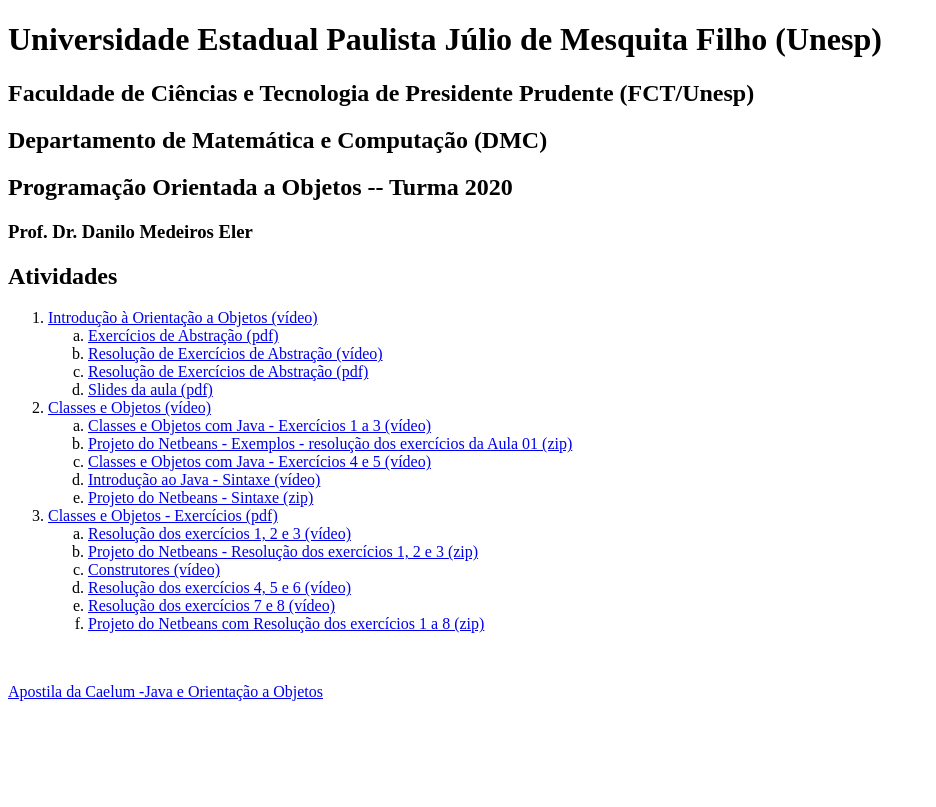
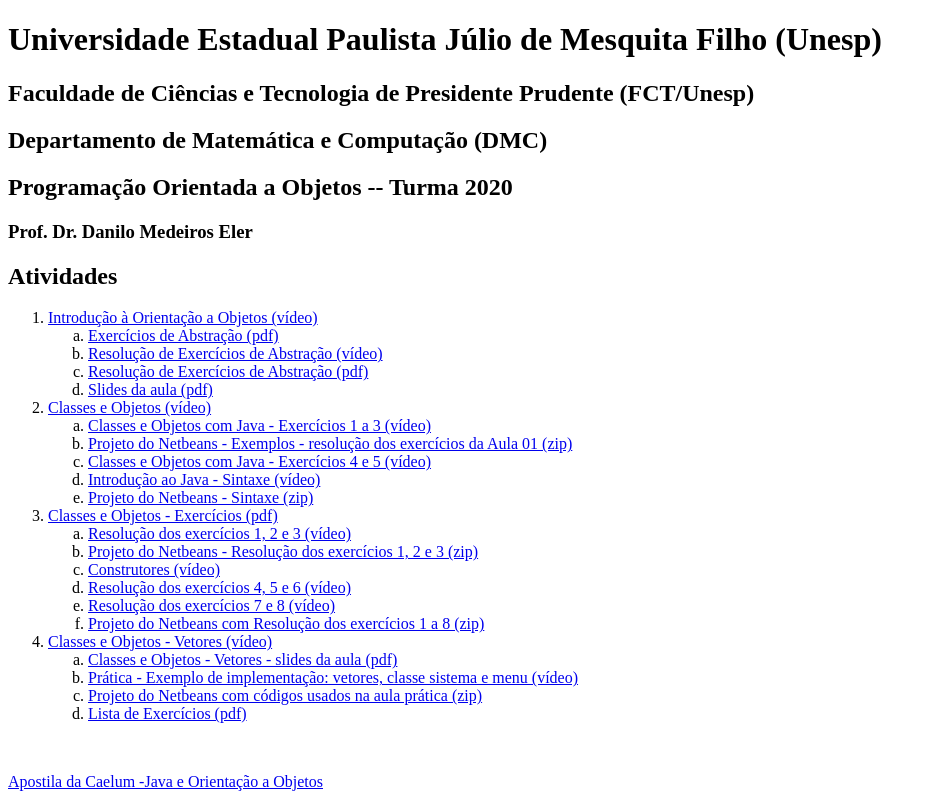
Before and after one commit to daniloeler/daniloeler.github.io, a plain HTML site: page teaching/POO2020/index.html in a window 1280 px wide. Shown: the whole page, without its empty margins (0-936 px from the left). Drawn offline with Linux system fonts and the light colour scheme.

Commit message:
updatin on ICC, POO and index

```diff
--- a/teaching/POO2020/index.html
+++ b/teaching/POO2020/index.html
@@ -46,6 +46,15 @@
                     <li><a href="https://youtu.be/mpkuq_vYV0I">Resolução dos exercícios 7 e 8 (vídeo)</a></li>
                     <li><a href="./files/Aula03Exercicios.zip">Projeto do Netbeans com Resolução dos exercícios 1 a 8 (zip)</a></li>
                 </ol>
+
+
+                <li><a href="https://youtu.be/-iidZBTBz04">Classes e Objetos - Vetores (vídeo)</a></li>
+                <ol type="a">
+                    <li><a href="./files/POO-Aula04-ClassesObjetos-Vetores.pdf">Classes e Objetos - Vetores - slides da aula (pdf)</a></li>
+                    <li><a href="https://youtu.be/Fi9lF3osLGc">Prática - Exemplo de implementação: vetores, classe sistema e menu (vídeo)</a></li>
+                    <li><a href="./files/Aula04Exemplos.zip">Projeto do Netbeans com códigos usados na aula prática (zip)</a></li>
+                    <li><a href="./files/POO-Aula04-Exercicios-Vetores.pdf">Lista de Exercícios (pdf)</a></li>
+                </ol>
             </ol>
             <BR>
             <p><a href="https://www.caelum.com.br/apostila-java-orientacao-objetos/">Apostila da Caelum -Java e Orientação a Objetos </a></p>
```
Also changed, not shown: index.html (+10 -4 lines), teaching/ICC2020/index.html (+7 -0 lines), 4 other files.
